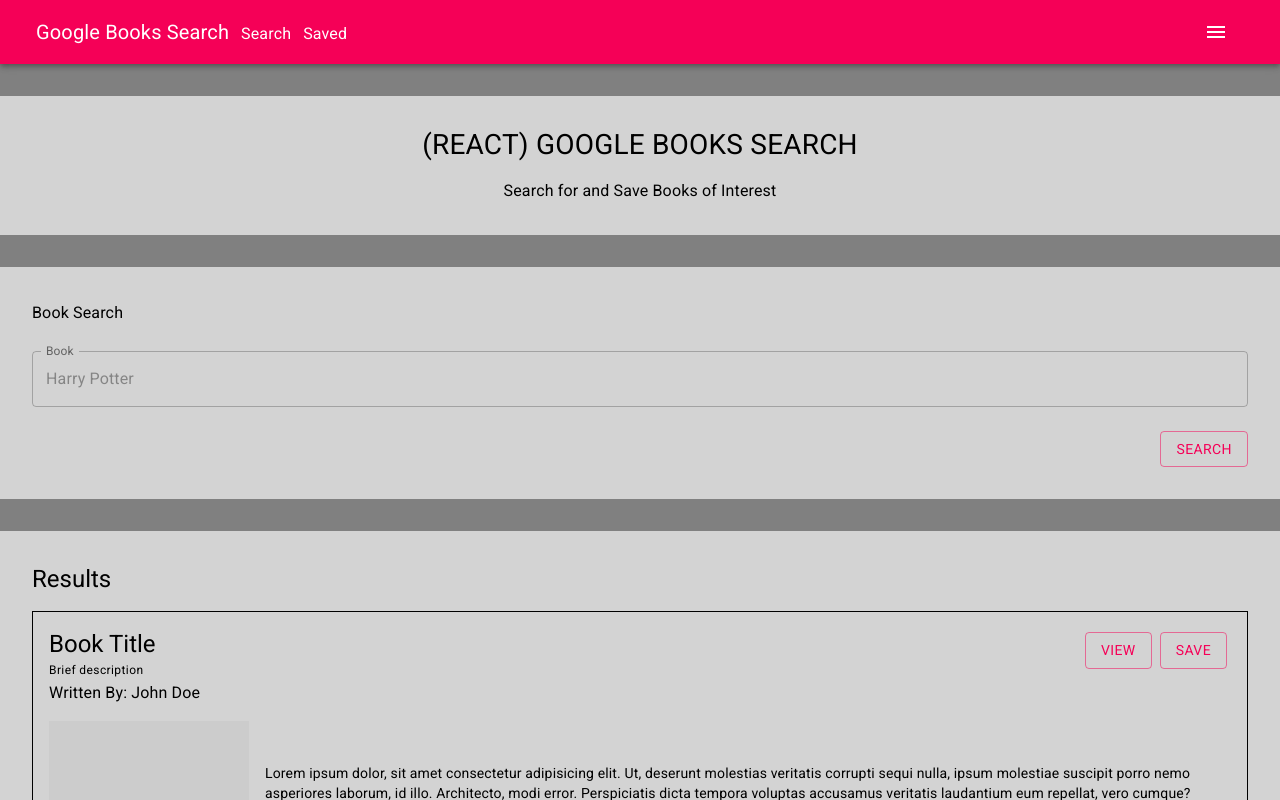
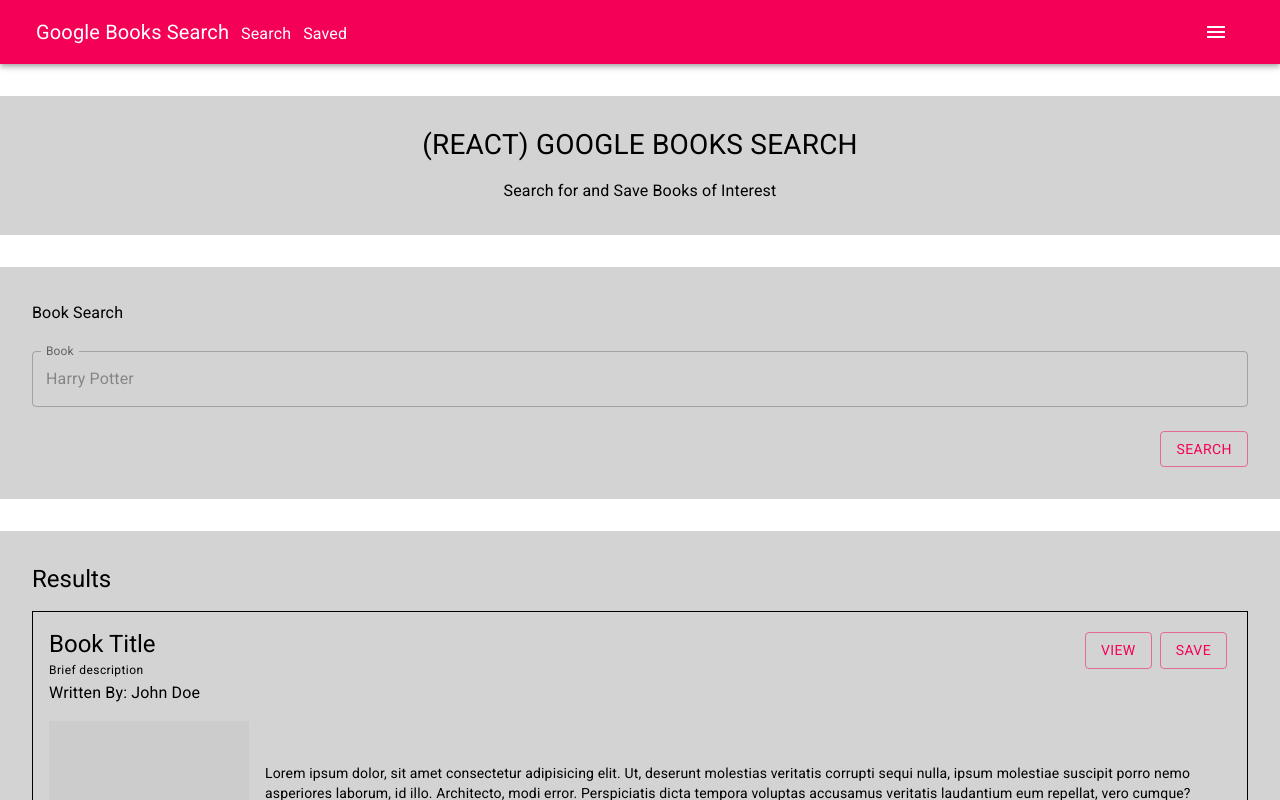
Before and after one commit to Youngin9210/google-books-search, a React (Create React App) app in the folder client/: page / in a window 1280 px wide. Shown: the top 800 px of the page. Built offline with nearby package versions, Linux system fonts and the light colour scheme.

Commit message:
changed background color to white

```diff
--- a/client/src/index.css
+++ b/client/src/index.css
@@ -1,5 +1,5 @@
 body {
 	margin: 0;
 	padding: 0;
-	background: grey;
+	background: white;
 }
```
